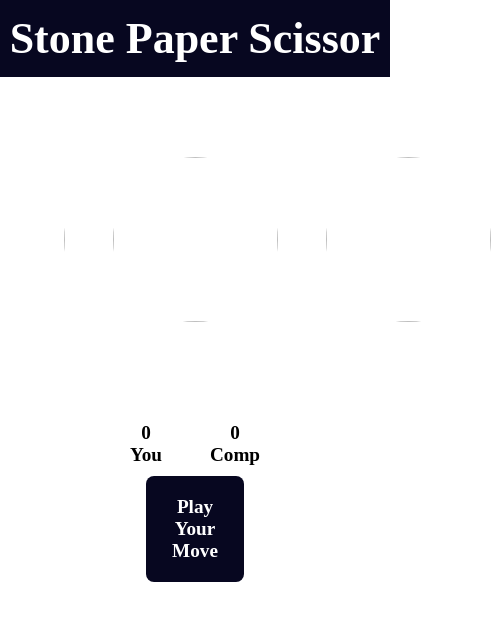
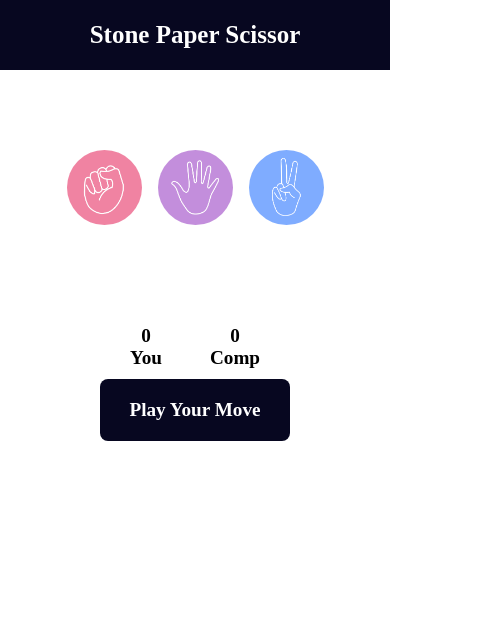
Before and after one commit to MuhammadFarhan3368/Stone-Paper-Scissors-Game, a plain HTML site: page index.html in a window 390 px wide. Shown: the whole page, 491 px wide, since content can reach past the window. Drawn offline with Linux system fonts and the light colour scheme.

Commit message:
Adding responsiveness to the game

```diff
--- a/index.html
+++ b/index.html
@@ -11,13 +11,13 @@
 
     <div class="images">
         <div class="choice" id="Rock">
-            <img src="pics/rock.png">
+            <img src="rock.png">
             </div>
             <div class="choice" id="Paper">
-                <img src="pics/paper.png">
+                <img src="paper.png">
             </div>
             <div class="choice" id="Scissors">
-                <img src="pics/scissors.png">
+                <img src="scissors.png">
             </div>
     </div>
     <div class="score-board">
--- a/style.css
+++ b/style.css
@@ -3,18 +3,25 @@
     margin: 0;
     text-align: center;
 }
+
+body{
+    height: 100vh;
+    width: 100%;
+}
 h1{
     background-color: rgb(7, 7, 32);
     color: white;
-    font-size: 275%;
-    line-height: 175%;
+    font-size: 45px;
+    line-height: 70px;
     margin-bottom: 5rem;
+    width: 100vw;
 }
 .images{
     display: flex;
     justify-content: center;
     gap: 3rem;
     margin-bottom: 100px;
+    width: 100vw;
 }
 .choice{
     height: 165px;
@@ -37,14 +44,29 @@ img{
     font-size: larger;
     font-weight: bolder;
     margin-bottom: 10px;
+    width: 100%;
 }
 .msg-container{
     padding: 20px;
     margin: auto;
-    width: 15%;
+    width: 150px;
     background-color: rgb(7, 7, 32);
     border-radius: 0.5rem;
     font-size: larger;
     font-weight: bolder;
     color: white;
 }
+
+@media(max-width: 600px){
+.choice, img{
+    height: 75px;
+    width: 75px;
+}
+.images{
+    gap: 1rem;
+}
+
+h1{
+    font-size: 25px;
+}
+}
```
